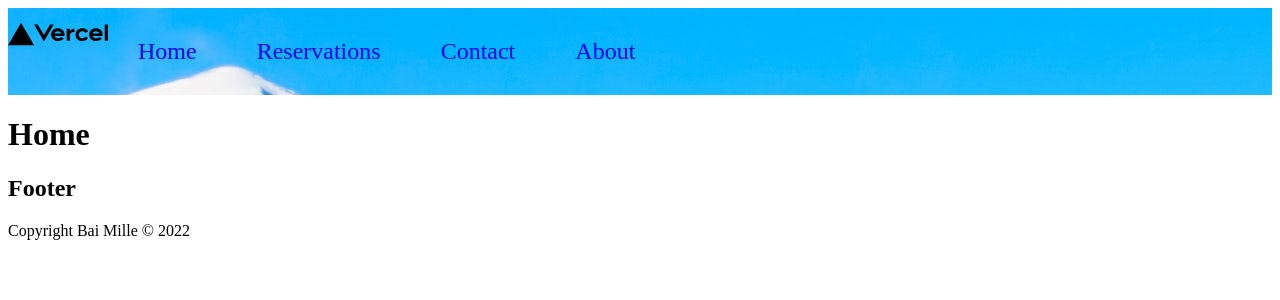
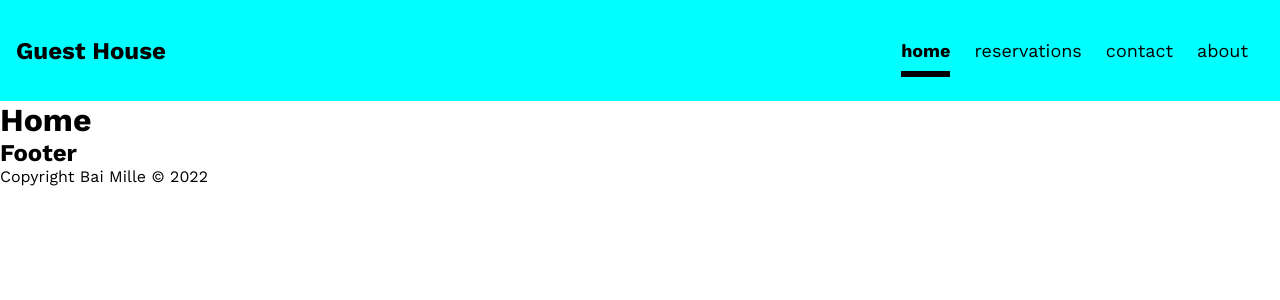
Before and after one commit to RodManP/BaiMille, a Next.js app: page / in a window 1280 px wide. Shown: the top 300 px of the page. Built offline with nearby package versions, Linux system fonts and the light colour scheme.

Commit message:
improve Navbar

```diff
--- /dev/null
+++ b/components/layout/NavItem.js
@@ -0,0 +1,10 @@
+import Link from "next/link";
+const NavItem = ({ text, href, active }) => {
+  return (
+    <Link href={href}>
+      <a className={`nav__link ${active ? "active" : ""}`}>{text}</a>
+    </Link>
+  );
+};
+
+export default NavItem;
--- a/components/layout/Navbar.js
+++ b/components/layout/Navbar.js
@@ -1,27 +1,53 @@
-import React from "react";
+import React, { useState, useEffect } from "react";
 import Link from "next/link";
+import NavItem from "./NavItem";
 import Image from "next/image";
-import styles from "../../styles/navbar.module.css";
+// import styles from "../../styles/navbar.module.css";
+import { GiHamburgerMenu } from "react-icons/gi";
+import { GrClose } from "react-icons/gr";
+import { MdClose } from "react-icons/md";
 
-export default function navbar() {
+const MENU_LIST = [
+  { text: "home", href: "/" },
+  { text: "reservations", href: "/reservations" },
+  { text: "contact", href: "/contact" },
+  { text: "about", href: "/about" },
+];
+
+const Navbar = () => {
+  const [navActive, setNavActive] = useState(false);
+  const [activeIdx, setActiveIdx] = useState(0);
+
+
   return (
-    <nav className={styles.navbar}>
-      <Link href="/">
-        <Image src="/vercel.svg" alt="Icon" width="100px" height="50px" />
-      </Link>
+    <header>
+      <nav className={`nav`}>
+        <Link href={"/"}>
+          <a onClick={() =>setActiveIdx(0)}>
+            <h1 className="logo">Guest House</h1>
+          </a>
+        </Link>
+        <div onClick={() => setNavActive(!navActive)} className="nav__menu-bar">
+          <div></div>
+          <div></div>
+          <div></div>
+        </div>
 
-      <Link href="/">
-        <a className={styles.active}>Home</a>
-      </Link>
-      <Link href="/reservations">
-        <a>Reservations</a>
-      </Link>
-      <Link href="/contact">
-        <a>Contact</a>
-      </Link>
-      <Link href="/about">
-        <a>About</a>
-      </Link>
-    </nav>
-  );
-}
+        <div className={`${navActive ? 'active' : ''} nav__menu-list`}>
+          {MENU_LIST.map((menu, idx) => {
+            return (
+            <div onClick={() => {
+                setActiveIdx(idx);
+                setNavActive(false);
+              }}
+              key={menu.text} >
+
+              <NavItem active={activeIdx === idx} {...menu} />
+            </div>
+          )})}
+        </div>
+      </nav>
+    </header>
+)}
+
+export default Navbar;
--- a/package.json
+++ b/package.json
@@ -11,7 +11,8 @@
   "dependencies": {
     "next": "12.1.6",
     "react": "18.1.0",
-    "react-dom": "18.1.0"
+    "react-dom": "18.1.0",
+    "react-icons": "^4.4.0"
   },
   "devDependencies": {
     "eslint": "8.15.0",
--- a/styles/globals.css
+++ b/styles/globals.css
@@ -1,16 +1,102 @@
-/* html,
-body {
+@import url('https://fonts.googleapis.com/css2?family=Work+Sans:wght@400;500;700&display=swap');
+
+* {
+  margin: 0;
   padding: 0;
-  margin: 0;
-  font-family: -apple-system, BlinkMacSystemFont, Segoe UI, Roboto, Oxygen,
-    Ubuntu, Cantarell, Fira Sans, Droid Sans, Helvetica Neue, sans-serif;
+  outline: none;
+  box-sizing: border-box;
+  font-family: 'Work Sans', sans-serif;
 }
 
 a {
+  text-decoration: none;
   color: inherit;
-  text-decoration: none;
 }
 
-* {
-  box-sizing: border-box;
-} */
+header {
+  position: sticky;
+  z-index: 10;
+  top: 0;
+}
+
+nav {
+  display: flex;
+  padding: 16px;
+  justify-content: space-between;
+  align-items: center;
+  background-color:aqua;
+}
+
+.nav__menu-bar{
+  display: flex;
+  flex-direction: column;
+  row-gap: 6px;
+  cursor: pointer;
+}
+
+.nav__menu-bar div {
+  width: 40px;
+  height: 4px;
+  background-color:black;
+  border-radius: 2px;
+}
+
+.nav__menu-list {
+  display: flex;
+  flex-direction: column;
+  position: fixed;
+  top: 100px;
+  width: 375px;
+  row-gap: 24px;
+  padding: 24px 16px;
+  right: -375px;
+  min-height: calc(100vh - 60px);
+  /* background-color: #eee; */
+  transition: all 0.3s;
+}
+
+.nav__menu-list.active{
+  right: 0;
+}
+
+.nav__link {
+  font-size: 18px;
+  position: relative;
+  transition: all 0.2s;
+}
+.nav__link.active{
+  font-weight: bold;
+}
+
+.nav__link:hover {
+  font-weight: bold;
+}
+
+@media screen and (min-width: 768px) {
+  .nav__menu-bar {
+    display: none;
+  }
+  .nav__menu-list{
+    position: unset;
+    min-height: fit-content;
+    width: fit-content;
+    flex-direction: row;
+    column-gap: 24px;
+    align-items: center;
+  }
+  .nav__link::before {
+    content: '';
+    position: absolute;
+    width: 0%;
+    bottom: -16px;
+    left: 0;
+    height: 6px;
+    transition: all 0.2s;
+    background-color: black;
+  }
+
+  .nav__link:hover::before ,
+  .nav__link.active::before {
+    width: 100%;
+  }
+}
--- a/styles/navbar.module.css
+++ /dev/null
@@ -1,17 +0,0 @@
-.navbar {
-  background-color: aquamarine;
-  background-image: url(/bansko-view.jpg);
-}
-.navbar a {
-  margin: 20px;
-  padding: 10px;
-  height: 100%;
-  display: inline-block;
-  text-decoration: none;
-  font-size: 1.5em;
-  align-items: center;
-  justify-content: center;
-}
-.navbar a:hover{
-  text-decoration: underline;
-}
```
Also changed, not shown: public/logo.svg (added), 1 other file (tests, documents, lock files or other folders).
